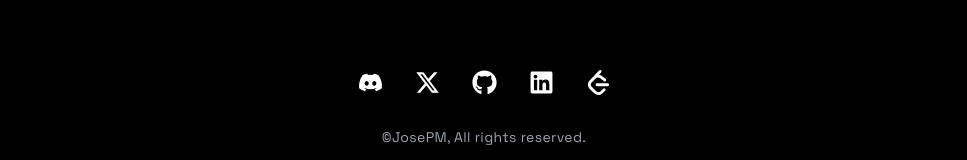
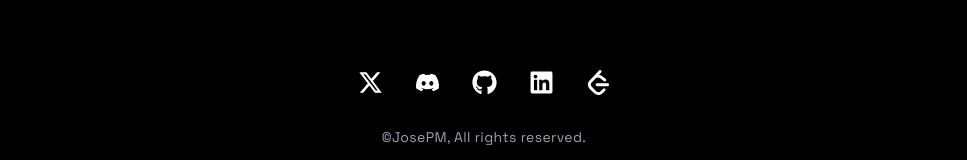
Before and after one commit to Aushzlten12/jose-pm, a React (Vite) app: page / in a window 1280 px wide. Shown: the part 5338-5498 px from the top of the page, without its empty margins (156-1123 px from the left). Built offline with nearby package versions, Linux system fonts and the light colour scheme.

Commit message:
Change icon possitions

```diff
--- a/src/constants/index.jsx
+++ b/src/constants/index.jsx
@@ -165,11 +165,11 @@ export const EDUCATION = [
 export const SOCIAL_MEDIA_LINKS = [
   {
     href: "https://x.com/auzhlten12",
-    icon: <FaDiscord fontSize={25} className="hover:opacity-80" />,
+    icon: <FaXTwitter fontSize={25} className="hover:opacity-80" />,
   },
   {
     href: "https://discord.com/users/1018786280236134420",
-    icon: <FaXTwitter fontSize={25} className="hover:opacity-80" />,
+    icon: <FaDiscord fontSize={25} className="hover:opacity-80" />,
   },
   {
     href: "https://github.com/Aushzlten12",
```
